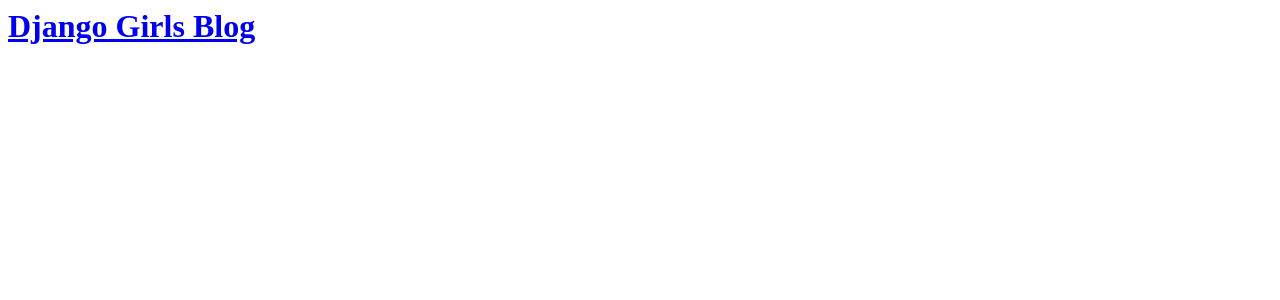
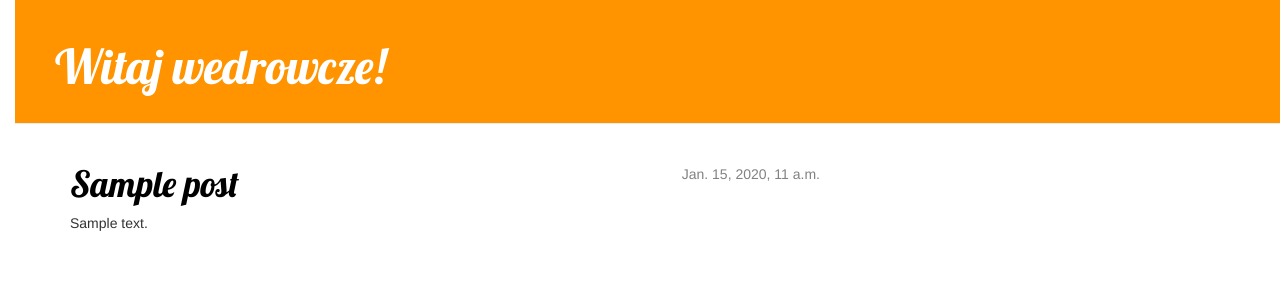
Before and after one commit to wirkowicz/my-first-blog, a Django app: page / in a window 1280 px wide. Shown: the top 300 px of the page. Run offline with Django 3.2, Linux system fonts and the light colour scheme; tables that the repository leaves empty hold one stand-in row (values such as "Sample post"); some libraries are stand-ins or nearby versions.

Commit message:
changes in template

```diff
--- a/blog/templates/blog/post_list.html
+++ b/blog/templates/blog/post_list.html
@@ -1,11 +1,30 @@
-<div>
-    <h1><a href="/">Django Girls Blog</a></h1>
+{% load staticfiles %}
+<html>
+    <head>
+		<link rel="stylesheet" href="//maxcdn.bootstrapcdn.com/bootstrap/3.2.0/css/bootstrap.min.css">
+		<link rel="stylesheet" href="//maxcdn.bootstrapcdn.com/bootstrap/3.2.0/css/bootstrap-theme.min.css">
+		<link rel="stylesheet" href="{% static 'css/blog.css' %}">
+		<link href="//fonts.googleapis.com/css?family=Lobster&subset=latin,latin-ext" rel="stylesheet" type="text/css">
+        <title>Django Girls blog</title>
+    </head>
+    <body>
+		<div class="page-header">
+			<h1><a href="/">Witaj wedrowcze! </a></h1>
 		</div>
-
+		<div class="content container">
+			<div class="row">
+				<div class="col-md-8">
 					{% for post in posts %}
-    <div>
-        <p>published: {{ post.published_date }}</p>
+						<div class="post">
+							<div class="date">
+								{{ post.published_date }}
+							</div>
 							<h1><a href="">{{ post.title }}</a></h1>
 							<p>{{ post.text|linebreaks }}</p>
 						</div>
 					{% endfor %}
+				</div>
+			</div>
+		</div>
+    </body>
+</html>
--- a/blog/views.py
+++ b/blog/views.py
@@ -8,5 +8,5 @@
     return render(request, 'blog/kotel.html', {})
 
 def post_list(request):
-    posts = Post.objects.filter(published_date__lte=timezone.now()).order_by('published_date')
+    posts = Post.objects.all().order_by('created_date')
     return render(request, 'blog/post_list.html', {'posts': posts})
--- a/mysite/settings.py
+++ b/mysite/settings.py
@@ -121,3 +121,6 @@
 
 STATIC_URL = '/static/'
 STATIC_ROOT = os.path.join(BASE_DIR, 'public', 'static')
+STATICFILES_DIRS = (
+    os.path.join(BASE_DIR, "static"),
+)
--- /dev/null
+++ b/static/css/blog.css
@@ -0,0 +1,55 @@
+h1 a {
+    color: #FCA205;
+    font-family: 'Lobster';
+}
+body {
+    padding-left: 15px;
+}
+
+.page-header {
+    background-color: #ff9400;
+    margin-top: 0;
+    padding: 20px 20px 20px 40px;
+}
+
+.page-header h1, .page-header h1 a, .page-header h1 a:visited, .page-header h1 a:active {
+    color: #ffffff;
+    font-size: 36pt;
+    text-decoration: none;
+}
+
+.content {
+    margin-left: 40px;
+}
+
+h1, h2, h3, h4 {
+    font-family: 'Lobster', cursive;
+}
+
+.date {
+    float: right;
+    color: #828282;
+}
+
+.save {
+    float: right;
+}
+
+.post-form textarea, .post-form input {
+    width: 100%;
+}
+
+.top-menu, .top-menu:hover, .top-menu:visited {
+    color: #ffffff;
+    float: right;
+    font-size: 26pt;
+    margin-right: 20px;
+}
+
+.post {
+    margin-bottom: 70px;
+}
+
+.post h1 a, .post h1 a:visited {
+    color: #000000;
+}
```
Lines whose indentation alone changed are shown as unchanged.
